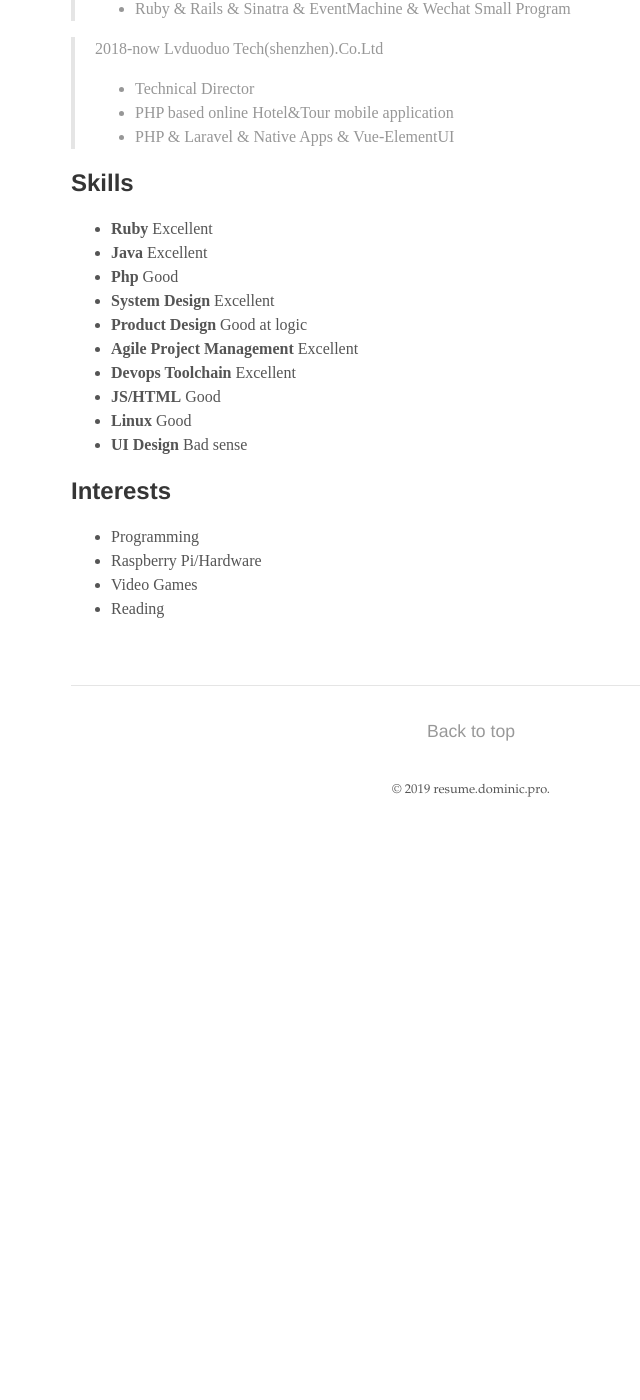
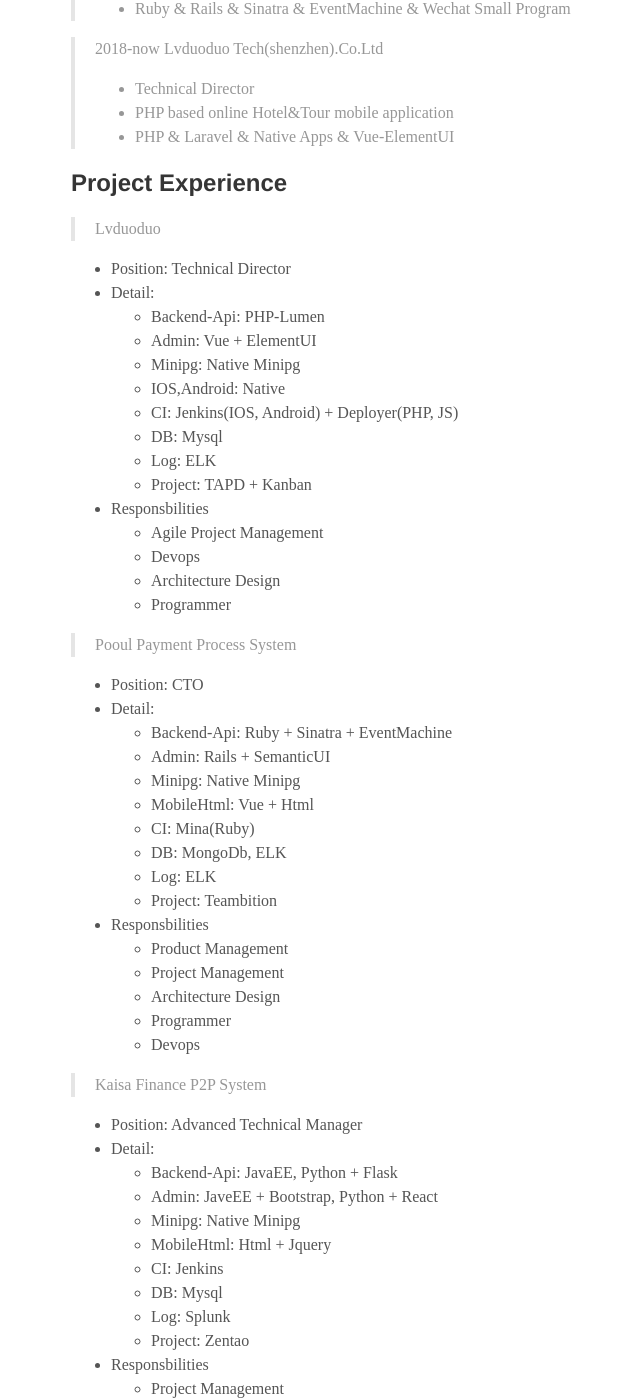
Before and after one commit to dominic0312/resume_en, a Jekyll site: the page built from _posts/2018-11-22-resume.md, in a window 1280 px wide and 1400 px high, scrolled down 1402 px. Shown: the whole window, without its empty margins (169-809 px from the left). Built offline with Jekyll 4.4.1, drawn with Linux system fonts in a browser that asks for light colours; before the commit the page ends 2235 px from its top, so only the background shows below that; some of the changed text lies outside the part shown.

Commit message:
no comment

```diff
--- a/Gemfile
+++ b/Gemfile
@@ -8,7 +8,7 @@ gem "jekyll-paginate"
 # This is the default theme for new Jekyll sites. You may change this to anything you like.
 gem "minima"
 #gem "digest", :git => "git://github.com/ruby/digest.git", :branch => "master"
-#gem "jekyll-pdf", :git => "git://github.com/dominic0312/jekyll-pdf", :branch => "master"
+gem "jekyll-pdf", :git => "git://github.com/dominic0312/jekyll-pdf", :branch => "master"
 
 # If you want to use GitHub Pages, remove the "gem "jekyll"" above and
 # uncomment the line below. To upgrade, run `bundle update github - pages`.
--- a/_posts/2018-11-22-resume.md
+++ b/_posts/2018-11-22-resume.md
@@ -55,6 +55,114 @@ pdf: true
  * PHP based online Hotel&Tour mobile application
  * PHP & Laravel & Native Apps & Vue-ElementUI
 
+## Project Experience
+> Lvduoduo
+
+ * Position: Technical Director
+ * Detail:
+    * Backend-Api: PHP-Lumen
+    * Admin: Vue + ElementUI
+    * Minipg: Native Minipg
+    * IOS,Android: Native
+    * CI: Jenkins(IOS, Android) + Deployer(PHP, JS)
+    * DB: Mysql
+    * Log: ELK
+    * Project: TAPD + Kanban
+ * Responsbilities
+   * Agile Project Management
+   * Devops
+   * Architecture Design
+   * Programmer
+
+> Pooul Payment Process System
+
+ * Position: CTO
+ * Detail:
+    * Backend-Api: Ruby + Sinatra + EventMachine
+    * Admin: Rails + SemanticUI
+    * Minipg: Native Minipg
+    * MobileHtml: Vue + Html
+    * CI: Mina(Ruby)
+    * DB: MongoDb, ELK
+    * Log: ELK
+    * Project: Teambition
+ * Responsbilities
+   * Product Management
+   * Project Management
+   * Architecture Design
+   * Programmer
+   * Devops
+
+> Kaisa Finance P2P System
+
+ * Position: Advanced Technical Manager
+ * Detail:
+    * Backend-Api: JavaEE, Python + Flask
+    * Admin: JaveEE + Bootstrap, Python + React
+    * Minipg: Native Minipg
+    * MobileHtml: Html + Jquery
+    * CI: Jenkins
+    * DB: Mysql
+    * Log: Splunk
+    * Project: Zentao
+ * Responsbilities
+   * Project Management
+   * Architecture Design(Java)
+   * Programmer(Java, Front)
+   * Devops
+
+> Wooul Finance P2P System
+
+ * Position: CTO
+ * Detail:
+    * Backend-Api: Ruby + Rails
+    * Admin: Rails + Bootstrap
+    * CI: Mina
+    * DB: Mysql
+    * Project: Teambition
+ * Responsbilities
+   * Project Management
+   * Architecture Design(Ruby)
+   * Programmer(Ruby, Front)
+   * Devops
+
+> Huawei iFOS Device Monitoring System
+
+ * Position: Advanced Software Enginner
+ * Detail:
+    * Backend-Api: JavaEE + Osgi
+    * Front: Flex
+    * CI: Script
+    * DB: Mysql
+ * Responsbilities
+   * Project Management
+   * Programmer(Java, Flex)
+
+> Huawei iDMS Device Controller Framework
+
+ * Position: Advanced Software Enginner
+ * Detail:
+    * OS: Vxworks
+    * Language: C
+    * Bus: I2C + 485
+    * CI: Script
+ * Responsbilities
+   * Devops
+   * Programmer(C)
+
+> GE & YOKOGAWA Medical ERP
+
+ * Position: Software Enginner
+ * Detail:
+    * Backend: JAVA, VBA
+    * DB: Oracle, Access
+    * Front: Winform, Web
+    * CI: Cruise Control(CC)
+ * Responsbilities
+   * Devops
+   * Programmer(Java, VBA)
+
+
 ## Skills
 * **Ruby** Excellent
 * **Java** Excellent
```
Also changed, not shown: Gemfile.lock.
